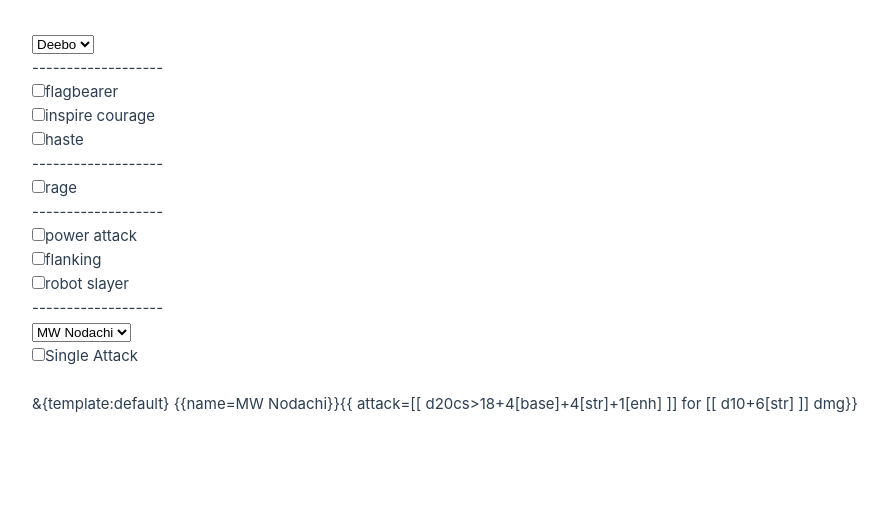
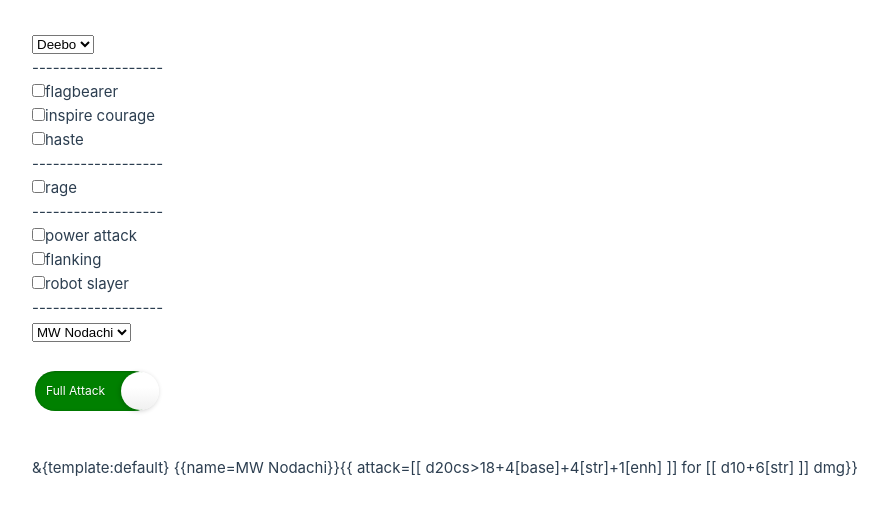
Before and after one commit to mike-miller-dev/pathfinder-vue, a Vue app: page / in a window 1280 px wide. Shown: the top 516 px of the page, without its empty margins (0-888 px from the left). Built offline with nearby package versions, Linux system fonts and the light colour scheme.

Commit message:
seperate slider component

```diff
--- a/src/components/Pathfinder.vue
+++ b/src/components/Pathfinder.vue
@@ -16,11 +16,11 @@
             {{ attack.name }}
           </option>
         </select>
+        <br />
+        <br />
 
-        <div>
-          <input type="checkbox" key="isSingleAttack" id="isSingleAttack" name="isSingleAttack" v-model="isSingleAttack">
-          <label for="isSingleAttack">Single Attack</label>
-        </div>
+        <Slider :value="isFullAttack" @changed="isFullAttack = $event" />
+        <br />
         <br />
 
         <div v-if="fullAttackMacro">
@@ -39,17 +39,19 @@
 <script lang="ts">
 import { defineComponent } from 'vue'
 import CombinedBuffs from './CombinedBuffs.vue';
+import Slider from './Slider.vue';
 export default defineComponent({
   name: 'Pathfinder',
   components: {
-    CombinedBuffs
-  },
+    CombinedBuffs,
+    Slider
+},
   data() {
     return {
       selectedCharacter: null,
       selectedAttack: null,
       combinedBuffs: [],
-      isSingleAttack: false,
+      isFullAttack: true,
       characters : [
         {
           name: 'Deebo',
@@ -181,7 +183,7 @@ export default defineComponent({
         value: this.fullAttack(this.baseAttacks[0])
       });
 
-      if (this.isSingleAttack) {
+      if (!this.isFullAttack) {
         return fullAttacks;
       }
 
--- /dev/null
+++ b/src/components/Slider.vue
@@ -0,0 +1,124 @@
+<template>
+    <div class="toggle-panel">
+        <label class="toggle">
+        <input class="toggle-input" type="checkbox" v-model="localValue"/>
+            <span class="toggle-label" data-off="Single Attack" data-on="Full Attack"></span>
+            <span class="toggle-handle"></span>
+        </label>
+    </div>
+</template>
+<script lang="ts">
+import { defineComponent } from 'vue'
+export default defineComponent({
+  name: 'Slider',
+  emits: ["changed"],
+  props : {
+      value : {
+        type: Boolean,
+        default: false,
+        required: false
+      }
+    },
+  data() {
+    return {
+      localValue: this.value,
+    };
+  },
+  watch: {
+    localValue: function (newVal, oldVal) {
+      this.$emit('changed', newVal);
+    }
+  },
+});
+</script>
+<style scoped>
+  .toggle-panel {
+    width: 125px;
+  }
+  .toggle {
+         position: relative;
+         display: block;
+         width: 125px;
+         height: 40px;
+         padding: 3px;
+         margin: auto;
+         border-radius: 50px;
+         cursor: pointer;
+      }
+      .toggle-input {
+         position: absolute;
+         top: 0;
+         left: 0;
+         opacity: 0;
+      }
+      .toggle-label {
+         position: relative;
+         display: block;
+         height: inherit;
+         font-size: 12px;
+         background: red;
+         border-radius: inherit;
+         box-shadow: inset 0 1px 2px rgba(0, 0, 0, 0.12), inset 0 0 3px
+         rgba(0, 0, 0, 0.15);
+      }
+      .toggle-label:before,
+      .toggle-label:after {
+         position: absolute;
+         top: 50%;
+         color: black;
+         margin-top: -.5em;
+         line-height: 1;
+      }
+      .toggle-label:before {
+         content: attr(data-off);
+         right: 11px;
+         color: #fff;
+         text-shadow: 0 1px rgba(255, 255, 255, 0.5);
+      }
+      .toggle-label:after {
+         content: attr(data-on);
+         left: 11px;
+         color: #fff;
+         text-shadow: 0 1px rgba(0, 0, 0, 0.2);
+         opacity: 0;
+      }
+      .toggle-input:checked~.toggle-label {
+         background: green;
+      }
+      .toggle-input:checked~.toggle-label:before {
+         opacity: 0;
+      }
+      .toggle-input:checked~.toggle-label:after {
+         opacity: 1;
+      }
+      .toggle-handle {
+         position: absolute;
+         top: 4px;
+         left: 4px;
+         width: 38px;
+         height: 38px;
+         background: linear-gradient(to bottom, #FFFFFF 40%, #f0f0f0);
+         border-radius: 50%;
+      }
+      .toggle-handle:before {
+         position: absolute;
+         top: 50%;
+         left: 50%;
+         margin: -6px 0 0 -6px;
+         width: 16px;
+         height: 16px;
+      }
+      .toggle-input:checked~.toggle-handle {
+         left: 89px;
+         box-shadow: -1px 1px 5px rgba(0, 0, 0, 0.2);
+      }
+
+      /* Transition*/
+      .toggle-label,
+      .toggle-handle {
+         transition: All 0.3s ease;
+         -webkit-transition: All 0.3s ease;
+         -moz-transition: All 0.3s ease;
+         -o-transition: All 0.3s ease;
+      }
+</style>
```
